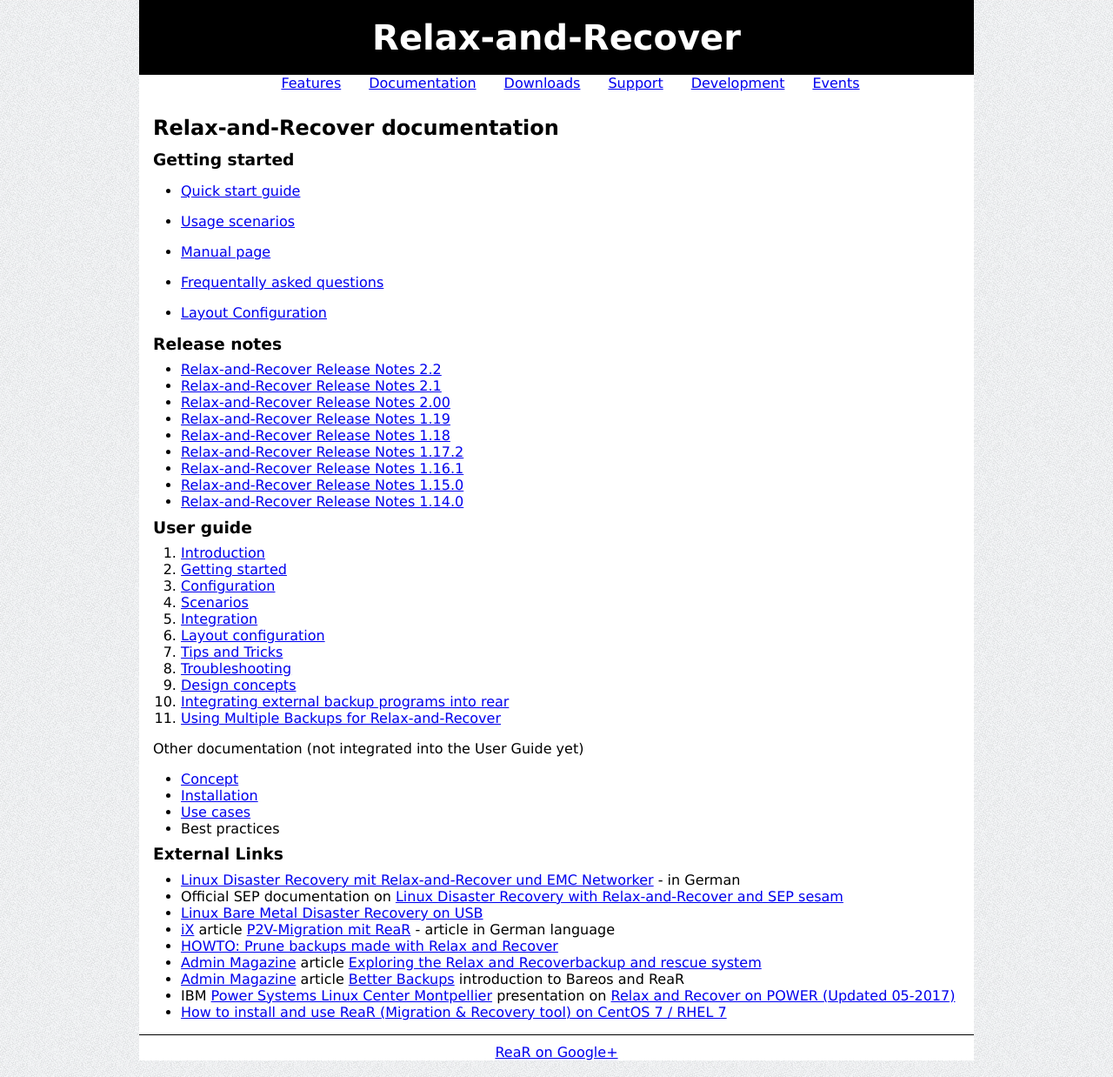
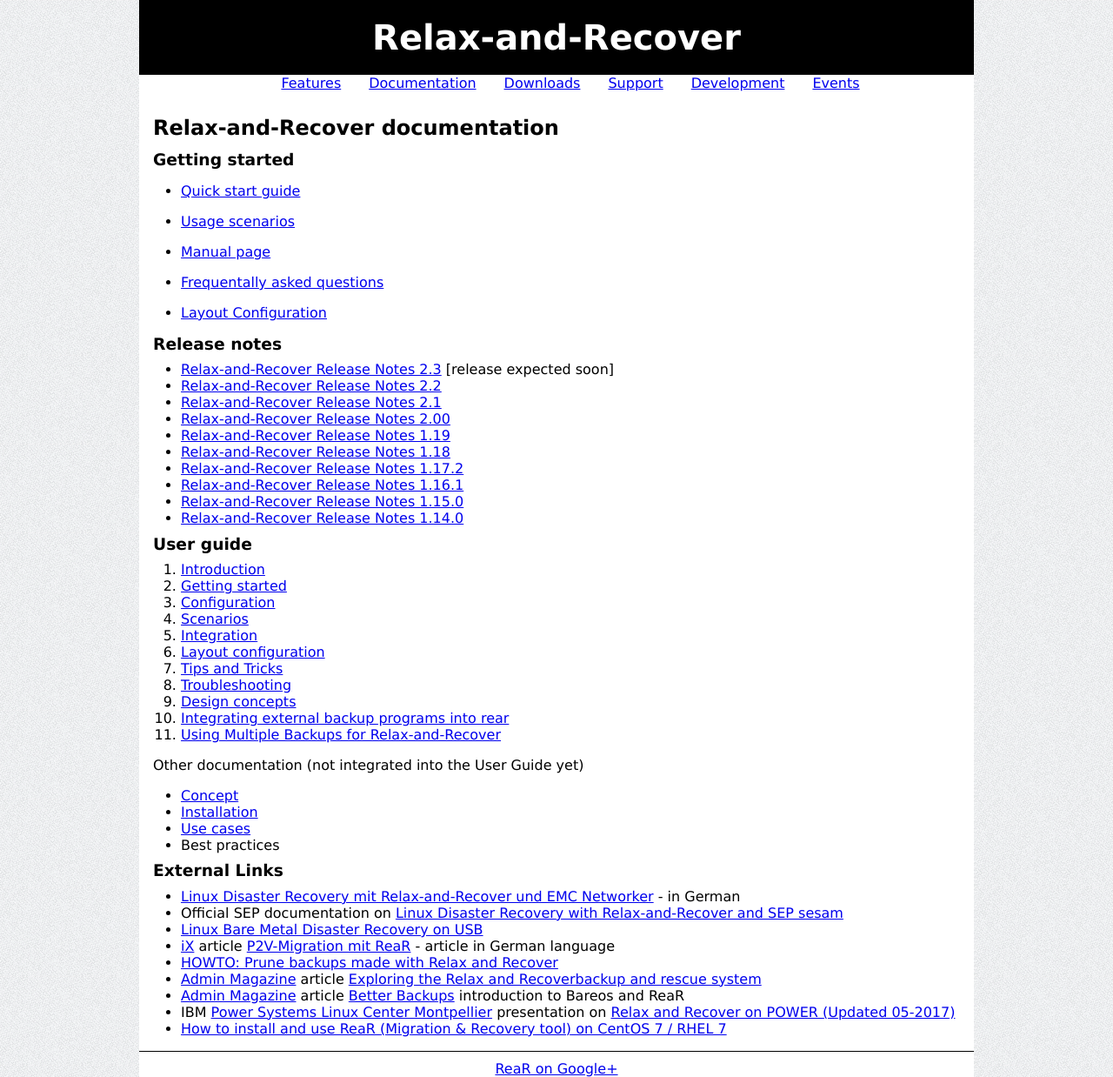
Before and after one commit to rear/rear.github.com, a Jekyll site: the page built from documentation/index.md, in a window 1280 px wide. Shown: the whole page at 87% size. Built offline with Jekyll 4.4.1, drawn with Linux system fonts in a browser that asks for light colours; comment, search, counter and statistics services are not loaded.

Commit message:
add release notes 2-3 to the index of documentation

```diff
--- a/documentation/index.md
+++ b/documentation/index.md
@@ -19,6 +19,7 @@
 
 ### Release notes
 
+ - [Relax-and-Recover Release Notes 2.3](http://relax-and-recover.org/documentation/release-notes-2-3) [release expected soon]
  - [Relax-and-Recover Release Notes 2.2](http://relax-and-recover.org/documentation/release-notes-2-2)
  - [Relax-and-Recover Release Notes 2.1](http://relax-and-recover.org/documentation/release-notes-2-1)
  - [Relax-and-Recover Release Notes 2.00](http://relax-and-recover.org/documentation/release-notes-2-00)
```
